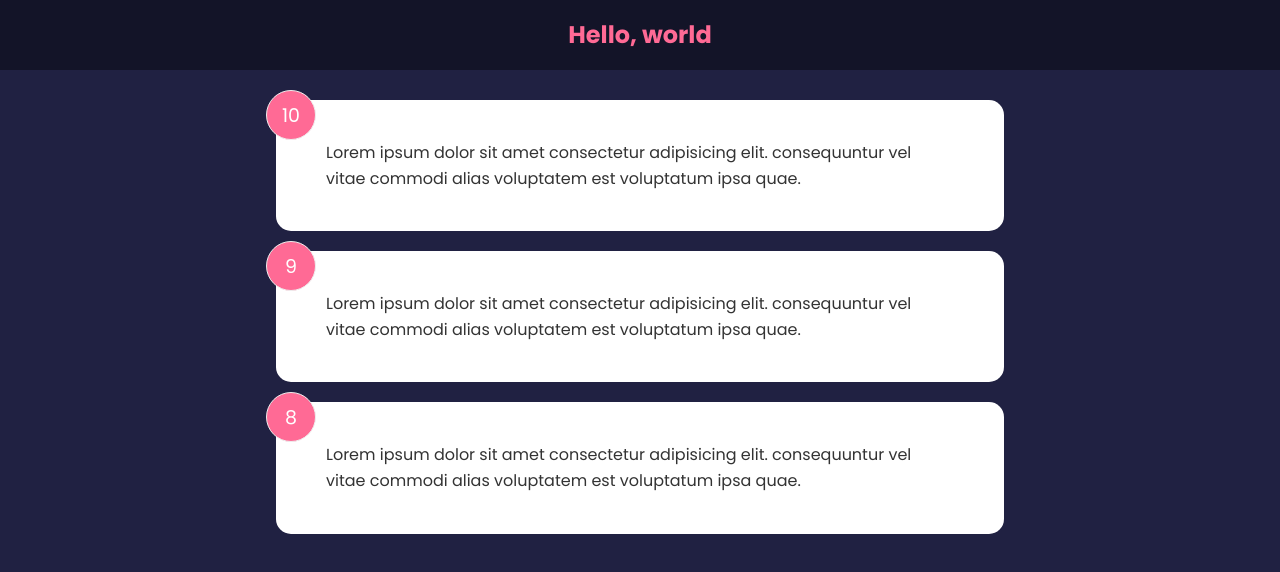
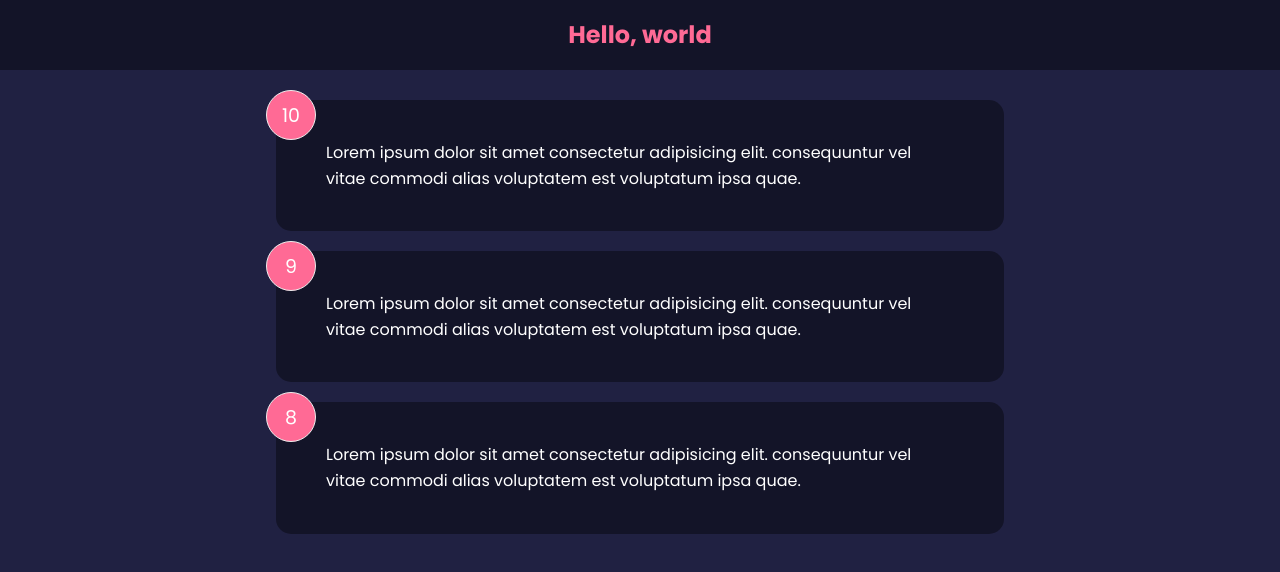
Before and after one commit to mfazans23/feedback-app, a React (Create React App) app: page / in a window 1280 px wide. Shown: the top 572 px of the page. Built offline with nearby package versions, Linux system fonts and the light colour scheme.

Commit message:
Import Card to FeedbackItem component

```diff
--- a/src/components/FeedbackItem.jsx
+++ b/src/components/FeedbackItem.jsx
@@ -1,9 +1,11 @@
+import Card from './shared/Card'
+
 function FeedbackItem({ item }) {
   return (
-    <div className='card'>
+    <Card reverse={true}>
       <div className='num-display'>{item.rating}</div>
       <div className='text-display'>{item.text}</div>
-    </div>
+    </Card>
   )
 }
 
```
